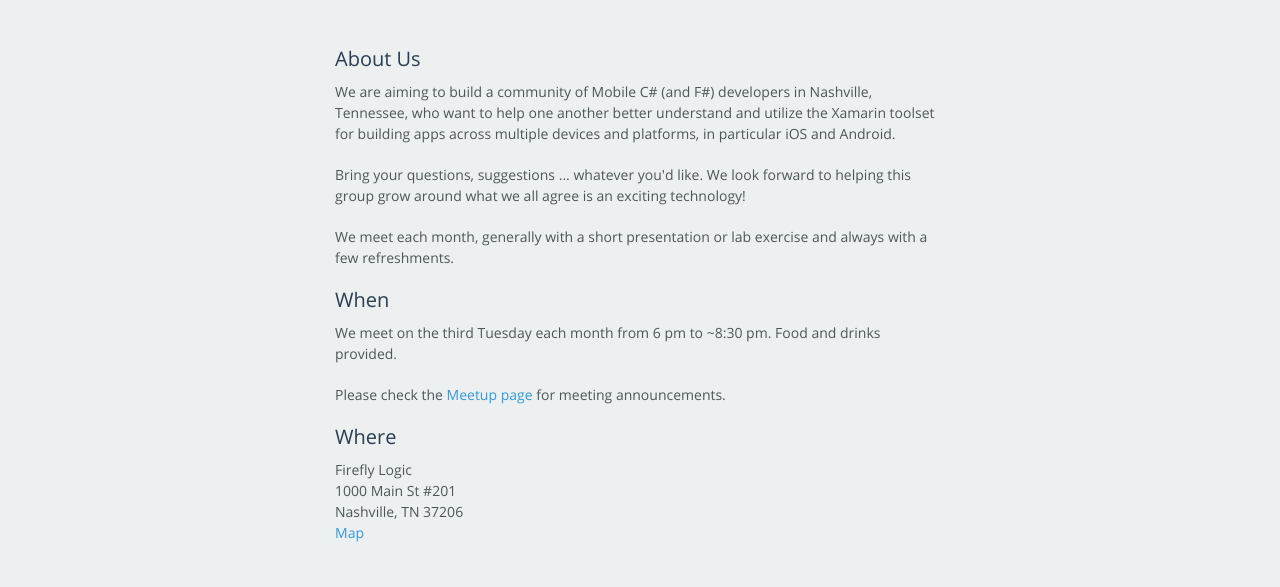
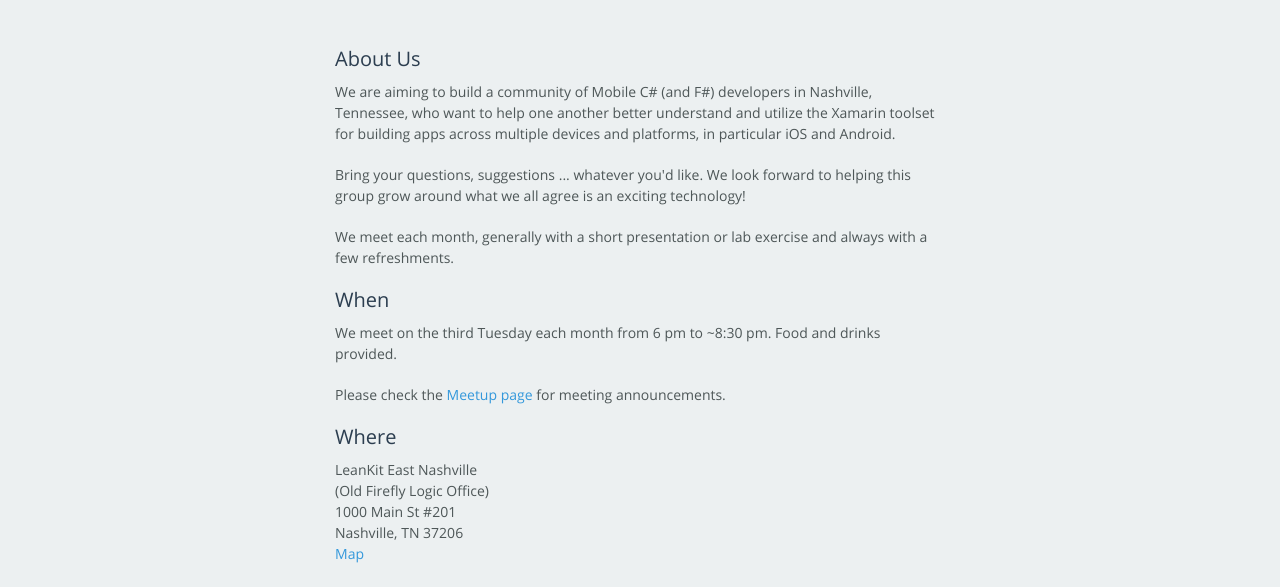
Before and after one commit to NashXam/nashxam.github.io, a plain HTML site: page index.html in a window 1280 px wide. Shown: the part 213-800 px from the top of the page. Drawn offline with nearby package versions, Linux system fonts and the light colour scheme.

Commit message:
Update index.html
Corrected meetup location

```diff
--- a/index.html
+++ b/index.html
@@ -52,7 +52,8 @@
 
         <h3>Where</h3>
         <p>
-            Firefly Logic<br/>
+            LeanKit East Nashville<br/>
+            (Old Firefly Logic Office)<br/>
             1000 Main St #201<br/>
             Nashville, TN 37206<br/>
             <a href="https://www.google.com/maps/place/Firefly+Logic/@36.178052,-86.751273,17z/data=!3m1!4b1!4m2!3m1!1s0x886467d285eaac9f:0xe740c8a900e1a95c">Map</a>
```
